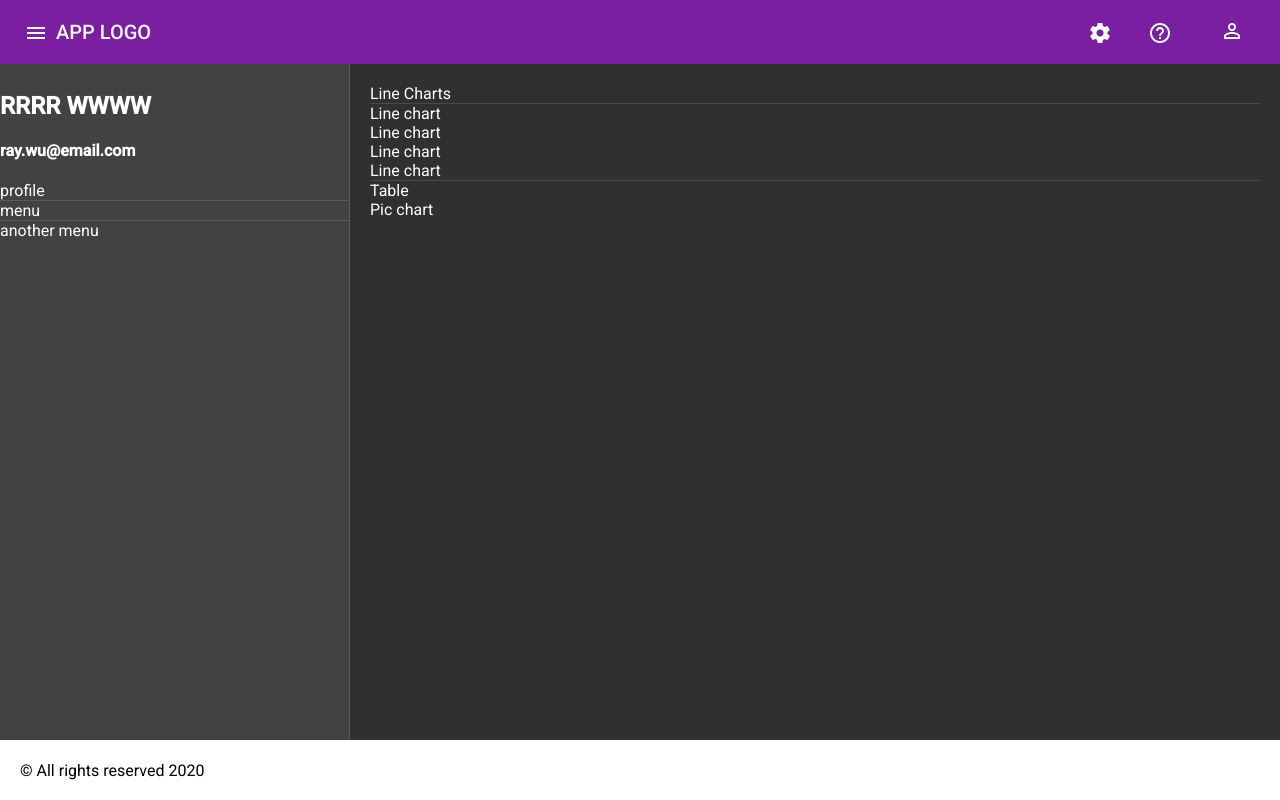
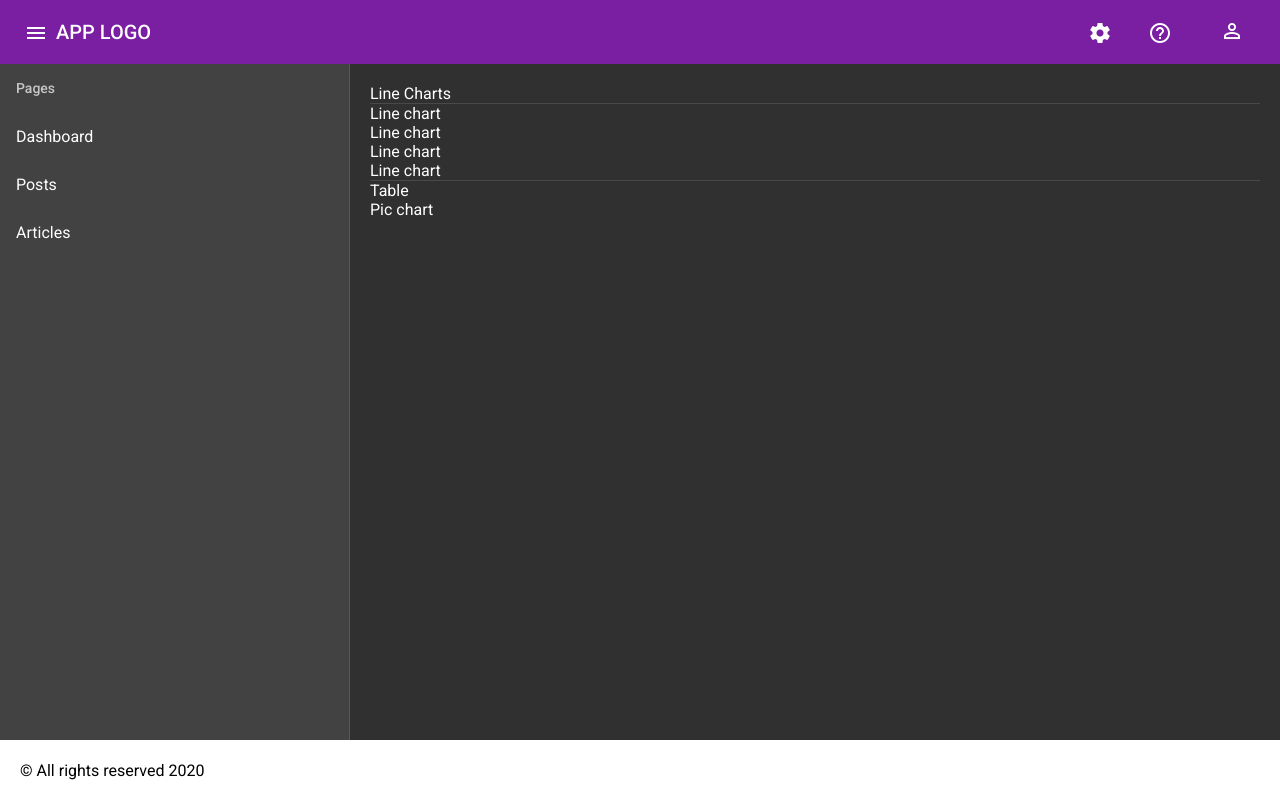
Before and after one commit to wrayz/admin-dashboard, an Angular app: page / in a window 1280 px wide. Built offline with nearby package versions, Linux system fonts and the light colour scheme.

Commit message:
Sidebar 建立Link切換頁面

```diff
--- a/src/app/shared/components/sidebar/sidebar.component.html
+++ b/src/app/shared/components/sidebar/sidebar.component.html
@@ -1,20 +1,13 @@
 <mat-nav-list>
-  <div class="profile-card">
-    <div class="header">
-      <h2>RRRR WWWW</h2>
-      <h4>ray.wu@email.com</h4>
-    </div>
-  </div>
+  <h2 matSubheader>Pages</h2>
+
+  <a mat-list-item routerLinkActive="list-item-active" routerLink="/"
+    >Dashboard</a
+  >
+  <a mat-list-item routerLinkActive="list-item-active" routerLink="/posts"
+    >Posts</a
+  >
+  <a mat-list-item routerLinkActive="list-item-active" routerLink="/articles"
+    >Articles</a
+  >
 </mat-nav-list>
-
-<div>
-  profile
-</div>
-
-<mat-divider></mat-divider>
-
-menu
-
-<mat-divider></mat-divider>
-
-another menu
--- a/src/app/shared/shared.module.ts
+++ b/src/app/shared/shared.module.ts
@@ -1,3 +1,4 @@
+import { RouterModule } from '@angular/router';
 import { FooterComponent } from './components/footer/footer.component';
 import { SidebarComponent } from './components/sidebar/sidebar.component';
 import { HeaderComponent } from './components/header/header.component';
@@ -22,6 +23,7 @@ import { MatListModule } from '@angular/material/list';
     FlexLayoutModule,
     MatMenuModule,
     MatListModule,
+    RouterModule,
   ],
   exports: [HeaderComponent, SidebarComponent, FooterComponent],
 })
```
